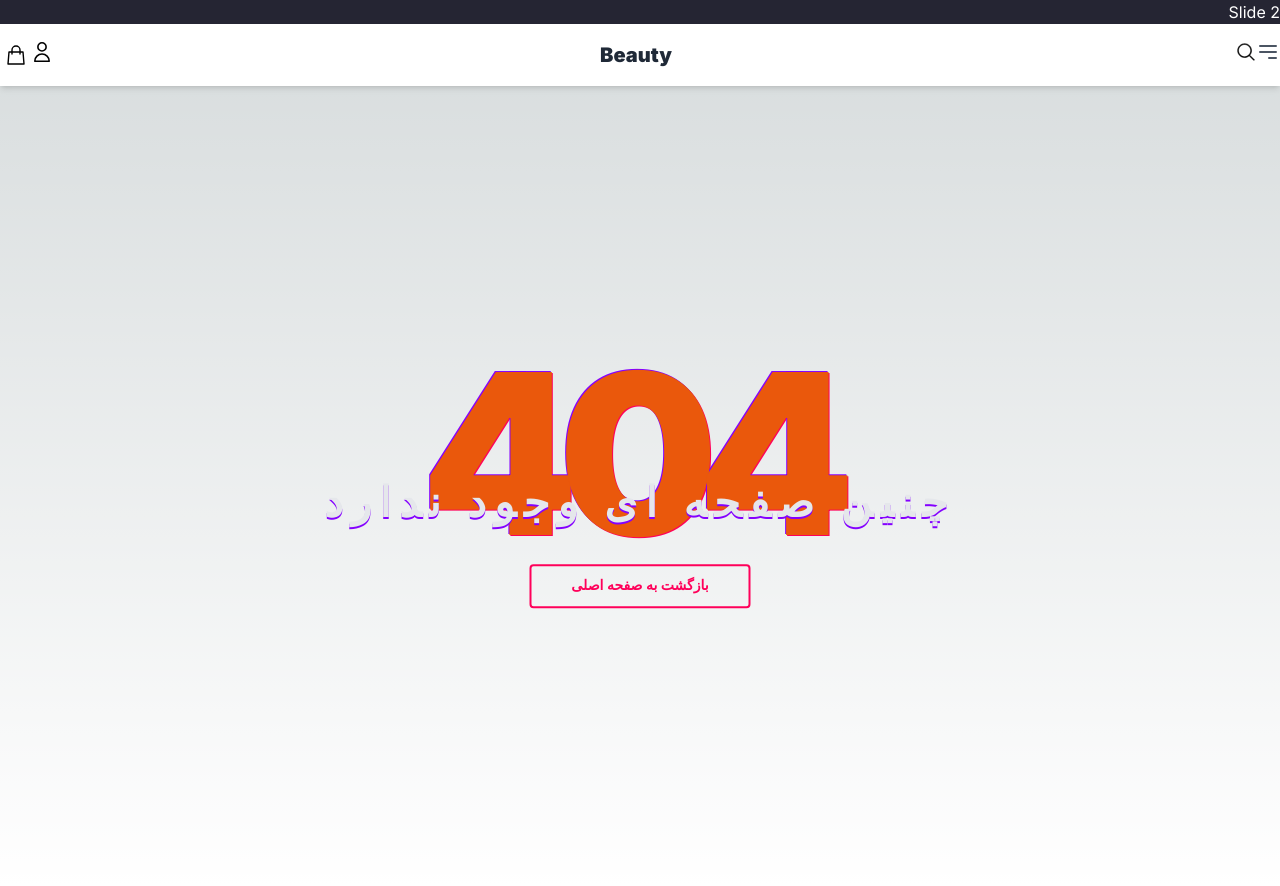
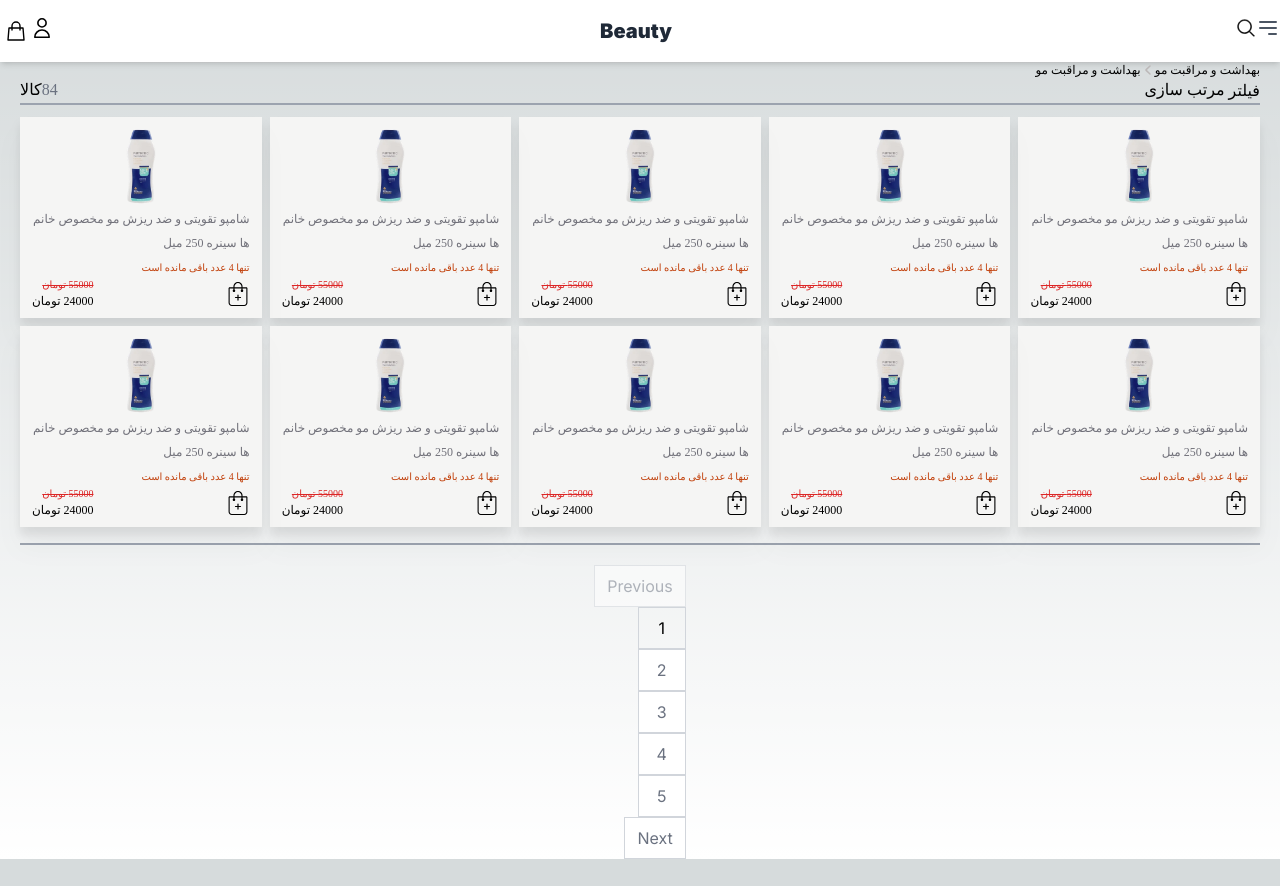
Before and after one commit to akbardoosti/online-shop, a Next.js app: page /category in a window 1280 px wide. Before the commit this address had no page. After the commit the page ends 859 px from the top, so only its background shows below. Built offline with nearby package versions, Linux system fonts and the light colour scheme.

Commit message:
added category page

```diff
--- a/src/app/components/category-items-list.tsx
+++ b/src/app/components/category-items-list.tsx
@@ -5,49 +5,49 @@ const items: Array<{id: string, label: string, image: any, url: string}> = [
         id: 'losion',
         label: 'لوسیون',
         image: losion1,
-        url: 'link1'
+        url: 'category'
     },
     {
         id: 'shampoo',
         label: 'شامپو',
         image: losion1,
-        url: 'link1'
+        url: 'category'
     },
     {
         id: 'soup',
         label: 'صابون',
         image: losion1,
-        url: 'link1'
+        url: 'category'
     },
     {
         id: 'soup3',
         label: 'صابون',
         image: losion1,
-        url: 'link1'
+        url: 'category'
     },
     {
         id: 'soup4',
         label: 'صابون',
         image: losion1,
-        url: 'link1'
+        url: 'category'
     },
     {
         id: 'soup5',
         label: 'صابون',
         image: losion1,
-        url: 'link1'
+        url: 'category'
     },
     {
         id: 'soup6',
         label: 'صابون',
         image: losion1,
-        url: 'link1'
+        url: 'category'
     },
     {
         id: 'soup7',
         label: 'صابون',
         image: losion1,
-        url: 'link1'
+        url: 'category'
     }
 ]
 const CategoryItemsList = () => {
--- /dev/null
+++ b/src/pages/category.tsx
@@ -0,0 +1,90 @@
+import Link from "next/link";
+import Layout from "@/app/components/layout";
+
+// Import Swiper styles
+import 'swiper/css';
+import 'swiper/css/navigation';
+import 'swiper/css/pagination';
+import 'swiper/css/scrollbar';
+import 'swiper/css/autoplay';
+import Product from "@/app/components/product";
+import {useState} from "react";
+import { Pagination } from "flowbite-react";
+const productList = [
+    {},
+    {},
+    {},
+    {},
+    {},
+    {},
+    {},
+    {},
+    {},
+    {},
+]
+const CategoryPage = (props: any) => {
+    const [currentPage, setCurrentPage] = useState(1);
+    const onPageChange = (page: number) => setCurrentPage(page);
+
+    return (
+        <>
+            <div className="flex flex-col">
+                <div className="flex gap-1 items-center">
+                    <Link href='' className="site-font text-xs">
+                        بهداشت و مراقبت مو
+                    </Link>
+                    <svg width="6" height="10" viewBox="0 0 6 10" fill="none" xmlns="http://www.w3.org/2000/svg">
+                        <path d="M5 1L1.17789 4.5959C0.940702 4.8191 0.940702 5.1809 1.17789 5.4041L5 9"
+                              stroke="#BCB8B8" strokeWidth="1.5" strokeLinecap="round"/>
+                    </svg>
+                    <Link href='' className="site-font text-xs">
+                        بهداشت و مراقبت مو
+                    </Link>
+                </div>
+
+            </div>
+            <div className="products-container">
+                <div className="flex justify-between border-b-2 border-gray-400">
+                    <div className="filter-sortby flex gap-1">
+                        <span className="filter">
+                            <button className='site-font border-none outline-none '>
+                                فیلتر
+                            </button>
+                        </span>
+                        <div className="sortby site-font">
+                            <button className='site-font border-none outline-none '>
+                                مرتب سازی
+                            </button>
+                        </div>
+                    </div>
+                    <div className="founded-item site-font">
+                        <span className="products-quantity text-gray-500">
+                            84
+                        </span>
+                        <span>
+                            کالا
+                        </span>
+                    </div>
+                </div>
+                <div className="product-list flex gap-2 flex-wrap justify-start my-3 border-b-2 border-gray-400 pb-4">
+                    {
+                        productList.map(item => {
+                            return (
+                                <div className="grow w-1/3 sm:w-3/12 md:w-2/12 self-center">
+                                    <Product></Product>
+                                </div>
+                            )
+                        })
+                    }
+                </div>
+                <div className="flex overflow-x-auto sm:justify-center">
+                    <Pagination currentPage={currentPage} totalPages={100} onPageChange={onPageChange}/>
+                </div>
+            </div>
+        </>
+    )
+}
+CategoryPage.getLayout = function getLayout(page: React.ReactNode) {
+    return <Layout>{page}</Layout>
+}
+export default CategoryPage;
--- a/src/pages/product.tsx
+++ b/src/pages/product.tsx
@@ -4,8 +4,6 @@ import productImage from '../../public/images/product.png';
 import Image from "next/image";
 import {Swiper, SwiperSlide} from "swiper/react";
 import {A11y, Autoplay, Navigation, Scrollbar} from "swiper/modules";
-import styles from "@/app/styles/carousel.module.css";
-import mainStyles from "@/app/styles/main-slider.module.css";
 
 // Import Swiper styles
 import 'swiper/css';
```
Also changed, not shown: package.json (+5 -4 lines), 1 other file (tests, documents, lock files or other folders).
